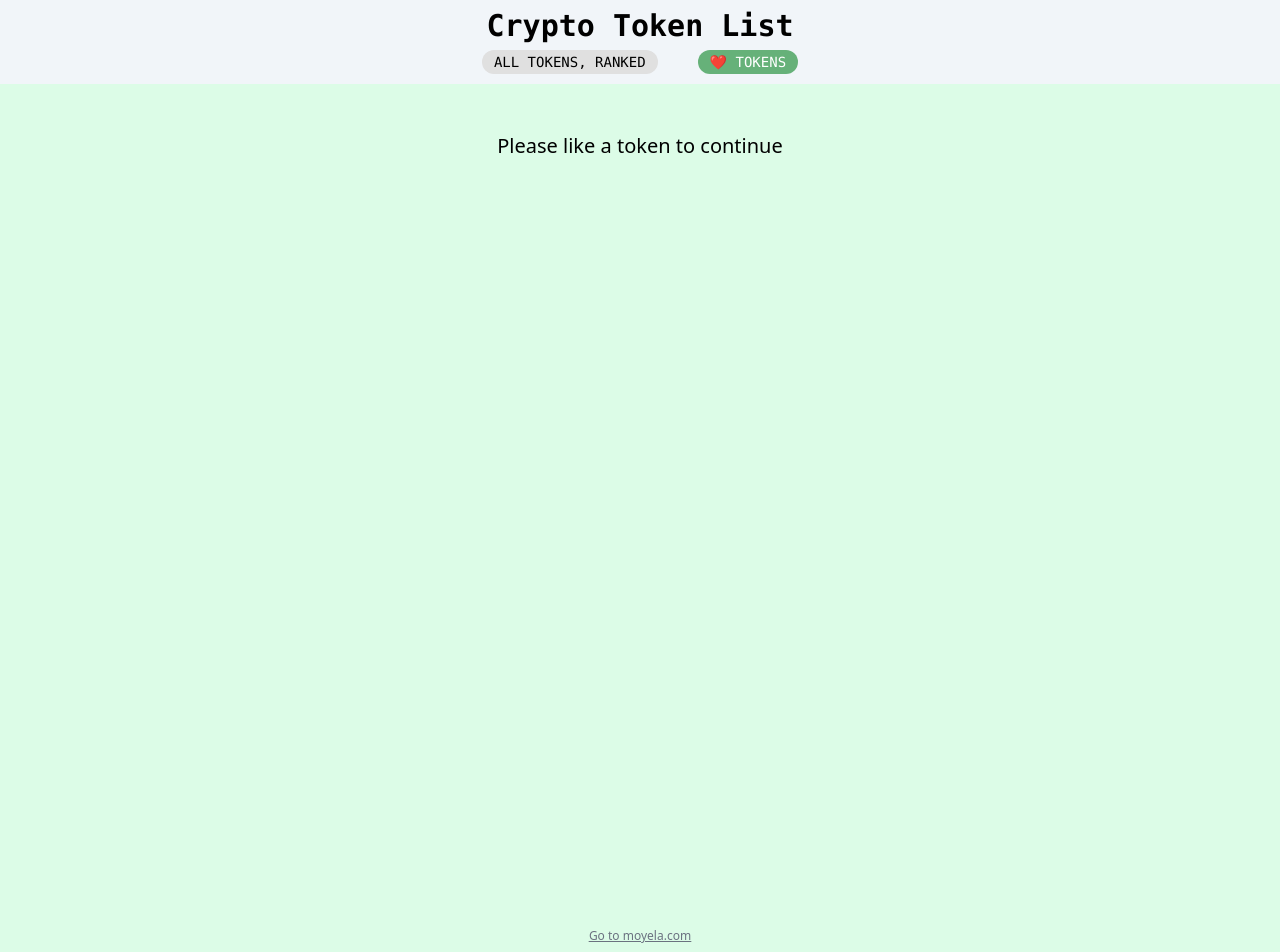
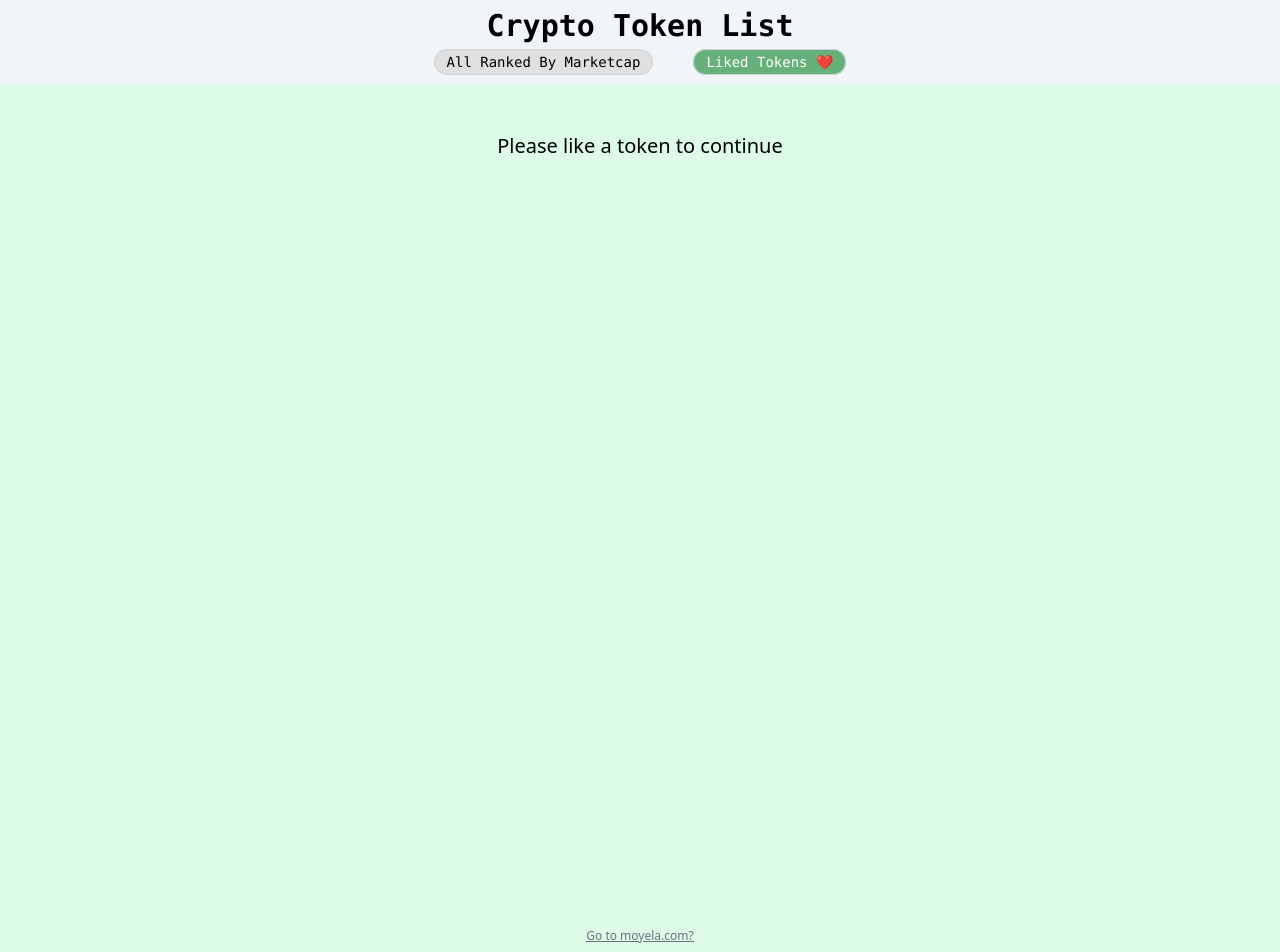
Before and after one commit to moyela/norebase, a React (Vite) app: page /favourites in a window 1280 px wide. Shown: the top 952 px of the page. Built offline with nearby package versions, Linux system fonts and the light colour scheme.

Commit message:
added state memory for pages in session

```diff
--- a/package.json
+++ b/package.json
@@ -1,7 +1,7 @@
 {
-  "name": "norebase-tokenlist",
+  "name": "web3-crypto-price-list",
   "private": true,
-  "version": "0.0.0",
+  "version": "1.0.0",
   "type": "module",
   "scripts": {
     "dev": "vite",
--- a/src/components/footer.tsx
+++ b/src/components/footer.tsx
@@ -10,7 +10,7 @@ export default function Footer() {
                 <p>View Stable Site</p>
             </a> */}
             <a href="https://moyela.com" className="text-center text-xs text-gray-500 hover:text-gray-600">
-                <p>Go to moyela.com</p>
+                <p>Go to moyela.com?</p>
             </a>
         </div>
 
--- a/src/components/header.tsx
+++ b/src/components/header.tsx
@@ -5,9 +5,9 @@ function RouteLink(props: {name:string, route:string}) {
     return (
       <div className="">
         <NavLink
-        className="text-md hover:text-lime-700 py-1 px-3 rounded-2xl"
+        className="text-md hover:text-lime-700 py-1 px-3 rounded-2xl border border-gray-300"
         to={props.route}
-        title={`Switch to ${props.name}`}>
+        title={`See ${props.name}`}>
 
             {props.name}
         </NavLink>
@@ -29,8 +29,8 @@ export default function Header() {
             </div>
 
             <nav className="font-mono flex gap-10 text-sm justify-center mb-3" id="nav-bar">
-                <RouteLink name="ALL TOKENS, RANKED" route="/" />
-                <RouteLink name="❤️ TOKENS" route="/favourites" />
+                <RouteLink name="All Ranked By Marketcap" route="/" />
+                <RouteLink name="Liked Tokens ❤️" route="/favourites" />
             </nav>
 
             {/* direct to main site
--- a/src/routes/_routing.tsx
+++ b/src/routes/_routing.tsx
@@ -1,6 +1,6 @@
 import Home from './default_table.js'
 import PageNotFound from './page_not_found.js'
-import { Route , Routes} from "react-router-dom";
+import { Route , Routes } from "react-router-dom";
 import LikedTokens from './liked_tokens.js';
 
 export default function Routing() {
--- a/src/routes/default_table.tsx
+++ b/src/routes/default_table.tsx
@@ -1,10 +1,13 @@
 import { useState, useEffect } from "react";
 import { toggleLikeToken } from "../storage/tokenLocalStorage";
+import { storeCurrentPage, recallCurrentPage, storeCurrentStart, recallCurrentStart } from "../storage/sessionStorage";
+
+
 
 export default function Home() {
     const [tokens, setTokens] = useState([])
-    const [page, setPage] = useState(1)
-    const [start, setStart] = useState(0)
+    const [page, setPage] = useState(recallCurrentPage())
+    const [start, setStart] = useState(recallCurrentStart())
     const [loading, setLoading] = useState(false)
     const [fetchTime, setFetchTime] = useState('')
     // const [favouriteTokensList, setFavouriteTokensList] = useState("")
@@ -14,17 +17,21 @@ export default function Home() {
 
     // nextPage and previousPage change the pages and adjust the api call
     const nextPage = () => {
-      setPage(prevPage => {
+      setPage((prevPage:number) => {
           const newPage = prevPage + 1;
           setStart((newPage - 1) * 10);
+          storeCurrentStart((newPage - 1) * 10) // store the current start in session storage
+          storeCurrentPage(newPage) // store the current page in session storage
           return newPage;
       });
     };
 
     const previousPage = () => {
-        setPage(prevPage => {
+        setPage((prevPage:number) => {
             const newPage = prevPage - 1;
             setStart((newPage - 1) * 10);
+            storeCurrentStart((newPage - 1) * 10) // store the current start in session storage
+            storeCurrentPage(newPage) // store the current page in session storage
             return newPage;
         });
     };
--- /dev/null
+++ b/src/storage/sessionStorage.tsx
@@ -0,0 +1,31 @@
+export const recallCurrentPage:any = () => {
+
+    let memoryPage = sessionStorage.getItem('currentPage')
+
+    if (memoryPage == undefined) {
+        return 1
+    }
+    else {
+        return JSON.parse(memoryPage)
+    }
+}
+
+export const recallCurrentStart:any = () => {
+
+    let memoryStart = sessionStorage.getItem('currentStart')
+
+    if (memoryStart == undefined) {
+        return 0
+    }
+    else {
+        return JSON.parse(memoryStart)
+    }
+}
+
+export const storeCurrentPage:any = (page:number) => {
+    sessionStorage.setItem('currentPage', JSON.stringify(page))
+}
+
+export const storeCurrentStart:any = (start:number) => {
+    sessionStorage.setItem('currentStart', JSON.stringify(start))
+}
```
Also changed, not shown: 1 other file (tests, documents, lock files or other folders).
